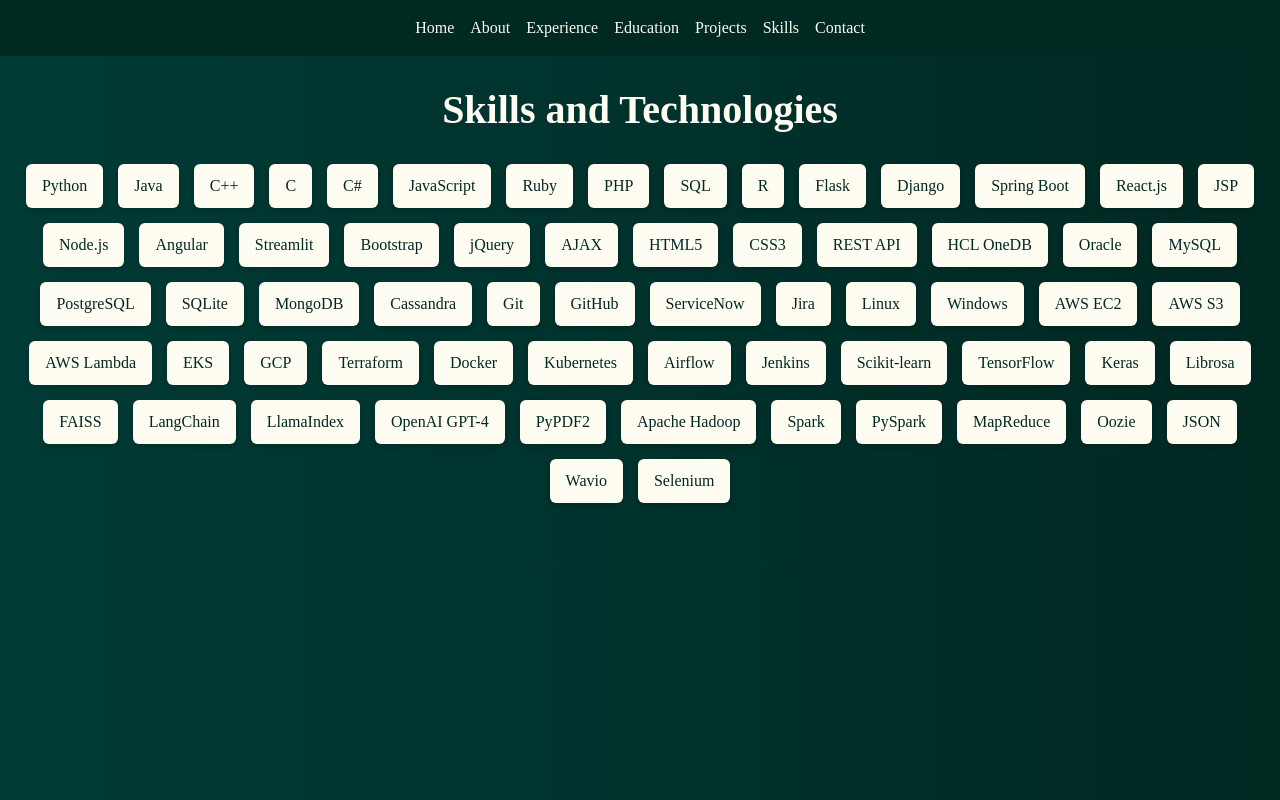
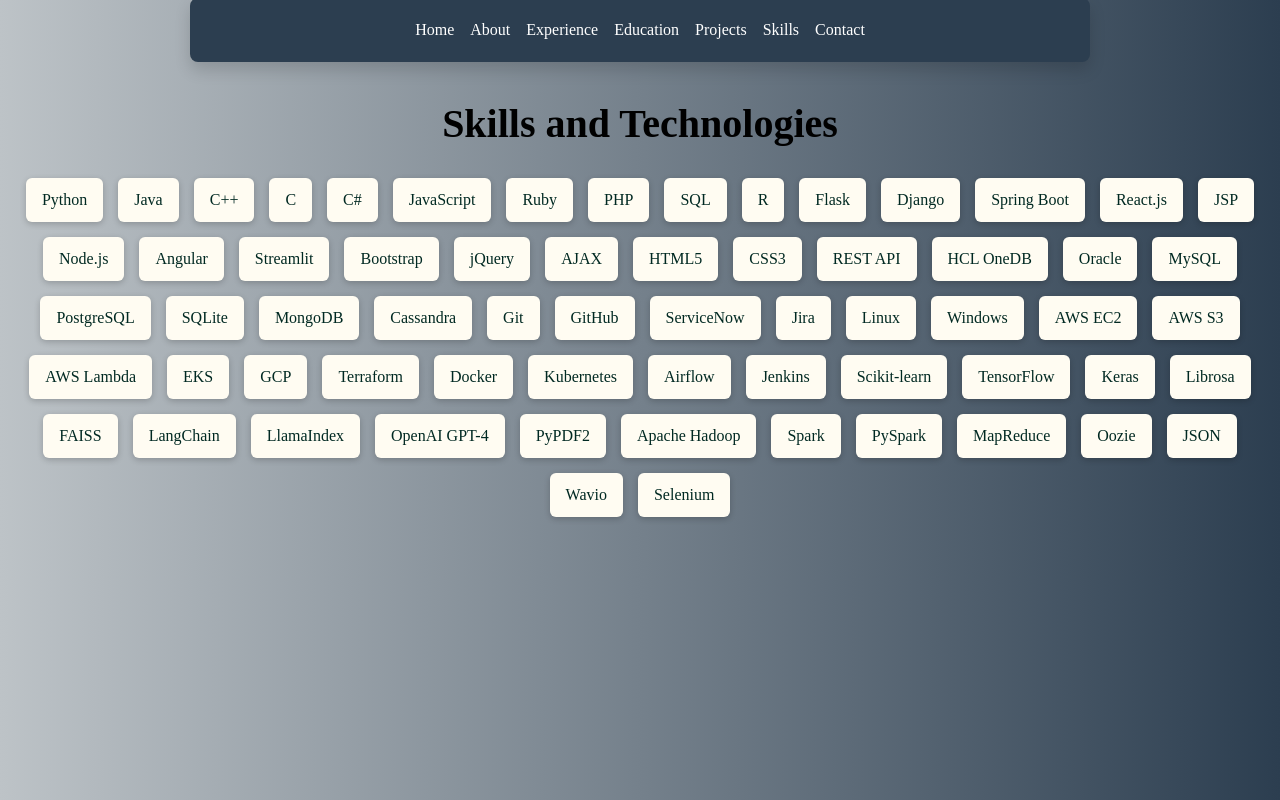
Before and after one commit to RizmiSowdhagar/RizmiSowdhagar.github.io, a plain HTML site: page skills.html in a window 1280 px wide. Drawn offline with nearby package versions, Linux system fonts and the light colour scheme.

Commit message:
Update skills.html

```diff
--- a/skills.html
+++ b/skills.html
@@ -1,38 +1,51 @@
 <!DOCTYPE html>
 <html lang="en">
 <head>
-  <meta charset="UTF-8">
+  <meta charset="UTF-8" />
+  <meta name="viewport" content="width=device-width, initial-scale=1.0"/>
   <title>Skills | Rizmi Sowdhagar</title>
-  <meta name="viewport" content="width=device-width, initial-scale=1.0">
   <link href="https://cdn.jsdelivr.net/npm/bootstrap@5.3.0/dist/css/bootstrap.min.css" rel="stylesheet">
+  <link rel="stylesheet" href="https://cdnjs.cloudflare.com/ajax/libs/font-awesome/6.5.0/css/all.min.css">
   <style>
     body {
       margin: 0;
       padding: 0;
-  background: linear-gradient(to right, #003B36, #002922);
-  color: #FFFCF2;
+      background: linear-gradient(to right, #BDC3C7, #2C3E50);
+      color: #000000;
       font-family: 'Times New Roman', sans-serif;
     }
 
-
-    .navbar {
-      background-color: #002922;
+    .custom-navbar {
+      position: absolute;
+      top: -10px;
+      width: 100%;
+      z-index: 10;
     }
 
-    .navbar .nav-link {
-      color: #FFFCF2 !important;
-      font-weight: 500;
+    .rounded-navbar {
+      border-radius: 8px;
+      background-color: #2C3E50;
+      max-width: 900px;
+      width: 90%;
+      margin: 0 auto;
     }
 
-    .navbar .nav-link:hover {
+    .nav-link {
+      color: #FFFFFF !important;
+      font-weight: 500;
+      padding: 0.75rem 1rem;
+    }
+
+    .nav-link:hover {
       text-decoration: underline;
+      color: #FEC260 !important;
     }
 
     h1 {
       text-align: center;
-  margin: 30px 0;
+      margin: 100px 0 30px;
       font-weight: bold;
-  color: #FFFCF2;
+      color: #000000;
       font-size: 2.5rem;
     }
 
@@ -58,16 +71,23 @@
 <body>
 
   <!-- Navbar -->
-  <nav class="navbar navbar-expand-lg navbar-dark">
+  <nav class="navbar custom-navbar navbar-expand-lg navbar-dark">
     <div class="container justify-content-center">
-      <div class="navbar-nav">
-        <a class="nav-link" href="index.html">Home</a>
-        <a class="nav-link" href="about.html">About</a>
-        <a class="nav-link" href="experience.html">Experience</a>
-        <a class="nav-link" href="education.html">Education</a>
-        <a class="nav-link" href="projects.html">Projects</a>
-        <a class="nav-link" href="skills.html">Skills</a>
-        <a class="nav-link" href="contact.html">Contact</a>
+      <div class="rounded-navbar shadow p-2">
+        <button class="navbar-toggler" type="button" data-bs-toggle="collapse" data-bs-target="#navbarNav">
+          <span class="navbar-toggler-icon"></span>
+        </button>
+        <div class="collapse navbar-collapse justify-content-center" id="navbarNav">
+          <ul class="navbar-nav">
+            <li class="nav-item"><a class="nav-link" href="index.html">Home</a></li>
+            <li class="nav-item"><a class="nav-link" href="about.html">About</a></li>
+            <li class="nav-item"><a class="nav-link" href="experience.html">Experience</a></li>
+            <li class="nav-item"><a class="nav-link" href="education.html">Education</a></li>
+            <li class="nav-item"><a class="nav-link" href="projects.html">Projects</a></li>
+            <li class="nav-item"><a class="nav-link" href="skills.html">Skills</a></li>
+            <li class="nav-item"><a class="nav-link" href="contact.html">Contact</a></li>
+          </ul>
+        </div>
       </div>
     </div>
   </nav>
```
Lines whose indentation alone changed are shown as unchanged.
